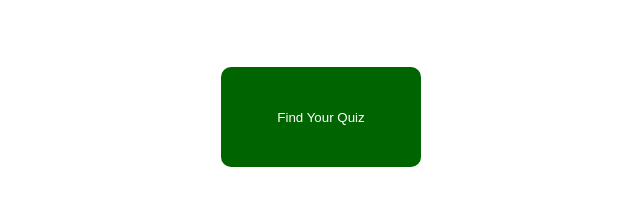
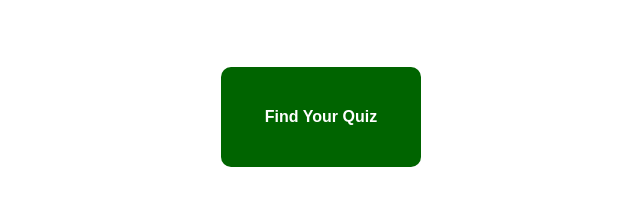
Before and after one commit to learner763/Quiz_App, a Django app: template quiz/templates/student.html in a window 1280 px wide. Shown: the part 283-489 px from the top of the page, without its empty margins (319-959 px from the left). Run offline with Django 5.2, Linux system fonts and the light colour scheme; the template is opened without the code that fills it: most values are stand-ins (such as "Sample title", 1, 10 or a date in 2020).

Commit message:
resolved student dashboard page issue

```diff
--- a/quiz/templates/student.html
+++ b/quiz/templates/student.html
@@ -22,6 +22,9 @@
         color: white;
         border-radius: 10px;
         border: none;
+        font-size: 16px;
+        font-weight: bold;
+        cursor: pointer;
     }
 </style>
 <body>
```
